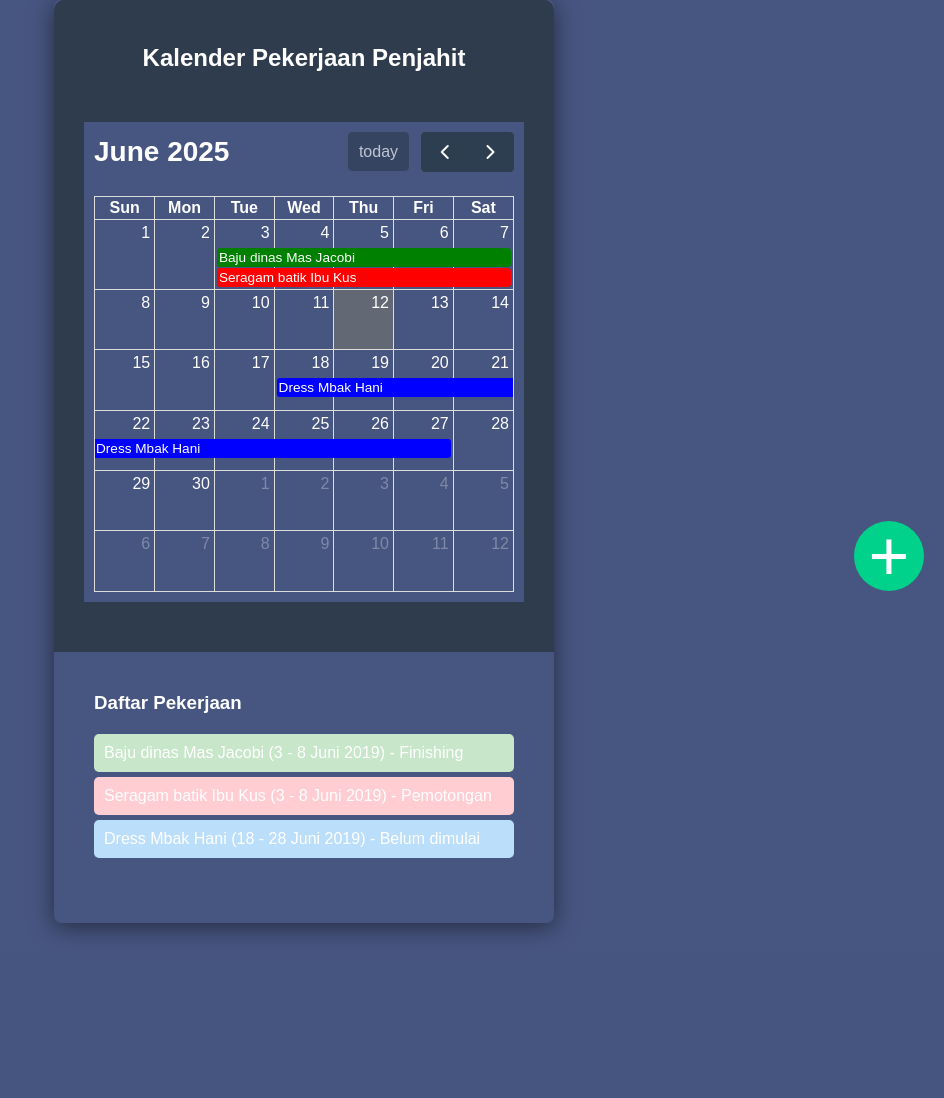
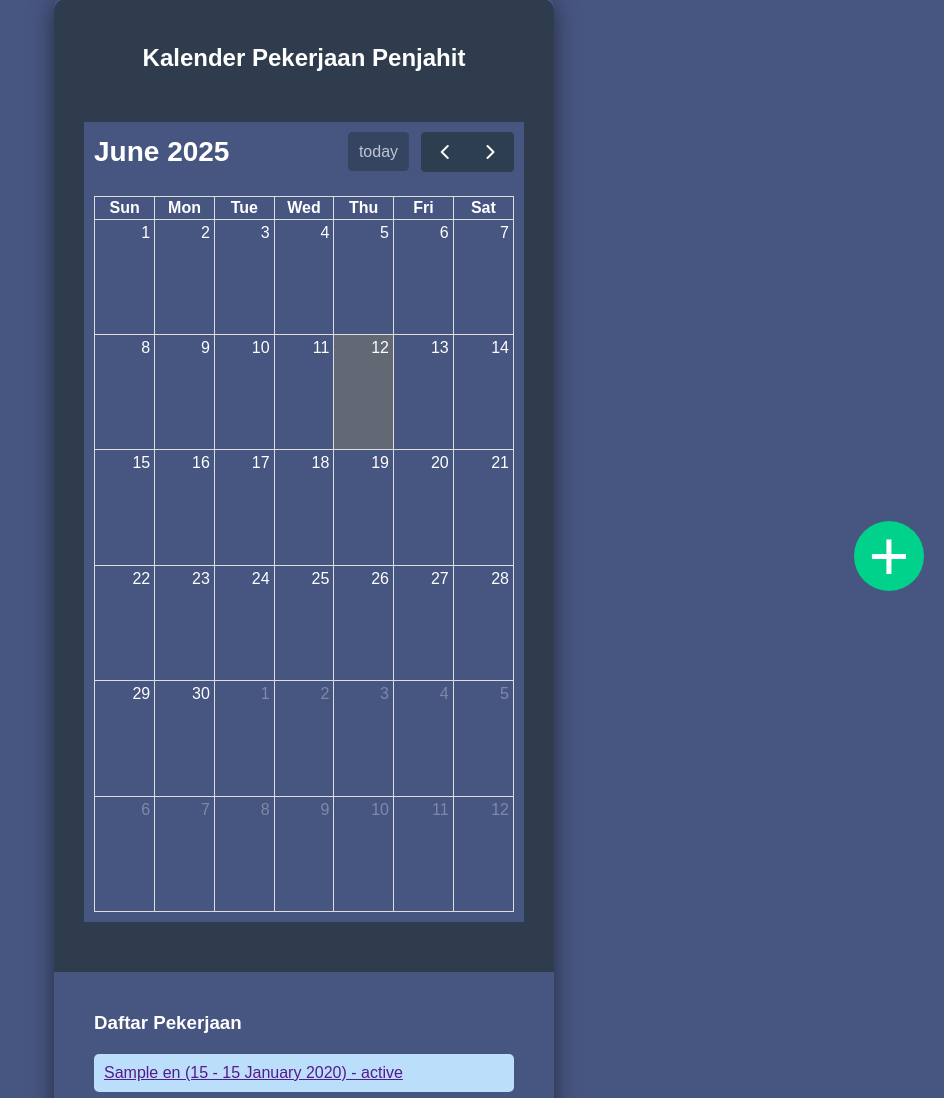
Before and after one commit to rahmanisstudent/project-rbpl-native, a PHP site: page / in a window 1280 px wide. Shown: the part 189-1287 px from the top of the page, without its empty margins (336-1280 px from the left). Before the commit the page ends 1126 px from the top, so only its background shows below. Run offline with PHP 8.4, Linux system fonts and the light colour scheme; tables that the repository leaves empty or names only in its code hold one stand-in row (values such as "Sample post"); lists and menus that the app fills with data are empty.

Commit message:
index mostly bener, minus tinggal link ke detail.php-nya aja yang belum + stylingnya jadi amburadul lagi hehe

```diff
--- a/index.php
+++ b/index.php
@@ -1,11 +1,33 @@
+<?php
+include 'koneksi.php';
+
+try {
+    $pdo = new PDO("mysql:host=$hostname;dbname=$database", $username, $password);
+} catch (PDOException $e) {
+    die("Database error: " . $e->getMessage());
+}
+
+// --- Fetch Events ---
+// Make sure your table and column names match your database
+// The column names must match what FullCalendar expects: title, start, end, color
+$sql = "SELECT tanggal_mulai as start, tanggal_selesai as end, CONCAT(jenis_model, ' ', nama_pelanggan) AS title FROM pesanan";
+$stmt = $pdo->query($sql);
+
+$events = $stmt->fetchAll(PDO::FETCH_ASSOC);
+
+// Convert the PHP array into a JSON string
+$events_json = json_encode($events);
+?>
 <!DOCTYPE html>
 <html lang="id">
+
 <head>
     <meta charset="UTF-8">
     <meta name="viewport" content="width=device-width, initial-scale=1.0">
     <title>Kalender Pekerjaan</title>
     <link rel="stylesheet" href="css/index.css">
 </head>
+
 <body>
     <?php include 'nav.php' ?>
 
@@ -17,41 +39,47 @@
         <section class="list">
             <div class="task-list">
                 <h3>Daftar Pekerjaan</h3>
-                <div class="task green">Baju dinas Mas Jacobi (3 - 8 Juni 2019) - Finishing</div>
-                <div class="task red">Seragam batik Ibu Kus (3 - 8 Juni 2019) - Pemotongan</div>
-                <div class="task blue">Dress Mbak Hani (18 - 28 Juni 2019) - Belum dimulai</div>
+                <?php
+                // Fetch task list from the database
+                $sql = "SELECT jenis_model, nama_pelanggan, tanggal_mulai, tanggal_selesai, status_pengerjaan FROM pesanan ORDER BY tanggal_mulai DESC";
+                $stmt = $pdo->query($sql);
+
+                while ($row = $stmt->fetch(PDO::FETCH_ASSOC)) {
+                    // Format date
+                    $start = date('j', strtotime($row['tanggal_mulai']));
+                    $end = date('j F Y', strtotime($row['tanggal_selesai']));
+                    $dateRange = $start . ' - ' . $end;
+
+                    // Determine task color based on status
+                    $colorClass = 'blue';
+                    if (stripos($row['status_pengerjaan'], 'Finishing') !== false) {
+                        $colorClass = 'green';
+                    } elseif (stripos($row['status_pengerjaan'], 'Pemotongan') !== false) {
+                        $colorClass = 'red';
+                    }
+                    ?>
+                    <div class="task <?php echo $colorClass; ?>">
+                        <a href="">
+                            <?php echo htmlspecialchars($row['jenis_model']) . ' ' . htmlspecialchars($row['nama_pelanggan']) . ' (' . $dateRange . ') - ' . htmlspecialchars($row['status_pengerjaan']); ?>
+                        </a>
+                    </div>
+                    <?php
+                }
+                ?>
             </div>
-
             <a href="tambah.php" class="add-task"> + </a>
         </section>
     </div>
 
     <script>
-        document.addEventListener('DOMContentLoaded', function() {
+        document.addEventListener('DOMContentLoaded', function () {
             var calendarEl = document.getElementById('calendar');
             var calendar = new FullCalendar.Calendar(calendarEl, {
                 initialView: 'dayGridMonth',
-                height: 480,
-                events: [
-                    {
-                        title: 'Baju dinas Mas Jacobi',
-                        start: '2025-06-03',
-                        end: '2025-06-08',
-                        color: 'green' //dirandom aja ga si, asal warnanya sama yg di kalender sm yg di list
-                    },
-                    {
-                        title: 'Seragam batik Ibu Kus',
-                        start: '2025-06-03',
-                        end: '2025-06-08',
-                        color: 'red'
-                    },
-                    {
-                        title: 'Dress Mbak Hani',
-                        start: '2025-06-18',
-                        end: '2025-06-28',
-                        color: 'blue'
-                    }
-                ]
+                // width: 500,
+                height: 800,
+                // ⬇️ Use PHP to echo the JSON string here ⬇️
+                events: <?php echo $events_json; ?>
             });
             calendar.render();
         });
```
